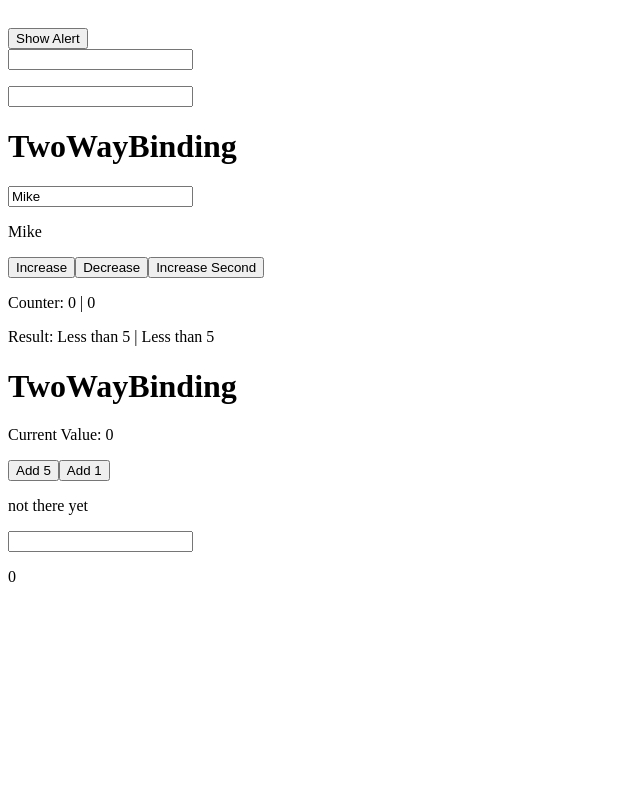
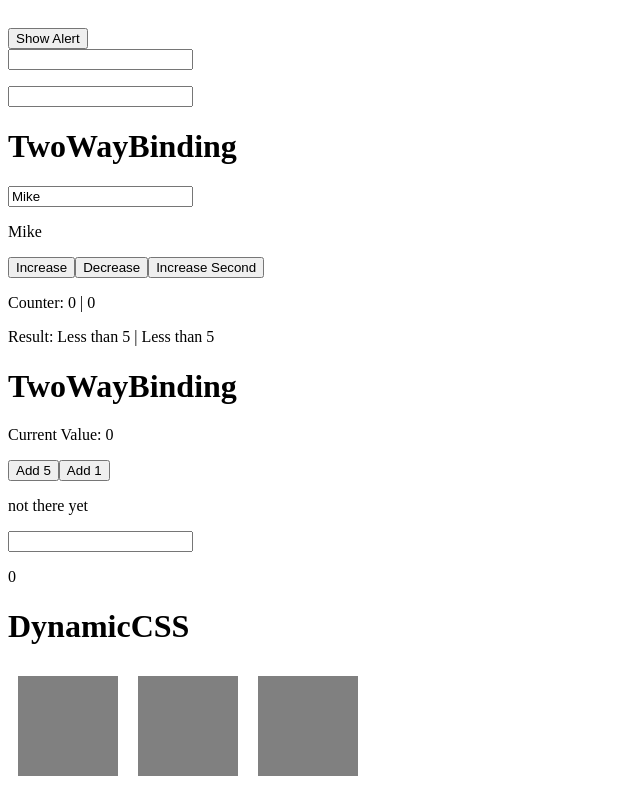
Before and after one commit to mikeliketool/vue-fundamentals, a Vue app: page / in a window 1280 px wide. Shown: the part 697-1495 px from the top of the page, without its empty margins (0-640 px from the left). Before the commit the page ends 1299 px from the top, so only its background shows below. Built offline with nearby package versions, Linux system fonts and the light colour scheme.

Commit message:
Change css on click

```diff
--- a/src/App.vue
+++ b/src/App.vue
@@ -6,6 +6,7 @@
     <EventsExercise />
     <TwoWayBinding />
     <TwoWayBindingExercise />
+    <DynamicCSS />
   </div>
 </template>
 
@@ -16,6 +17,7 @@ import Events from './components/Events.vue'
 import EventsExercise from './components/EventsExercise.vue'
 import TwoWayBinding from './components/TwoWayBinding.vue'
 import TwoWayBindingExercise from './components/TwoWayBindingExercise.vue'
+import DynamicCSS from './components/DynamicCSS.vue'
 
 export default {
   name: 'App',
@@ -25,7 +27,8 @@ export default {
     Events,
     EventsExercise,
     TwoWayBinding,
-    TwoWayBindingExercise
+    TwoWayBindingExercise,
+    DynamicCSS
   }
 }
 </script>
--- /dev/null
+++ b/src/components/DynamicCSS.vue
@@ -0,0 +1,43 @@
+<template>
+  <div class='dynamic_css'>
+    <h1 v-once>{{ title }}</h1>
+    <div
+      class='demo'
+      @click='attachRed = !attachRed'
+      :class='{red: attachRed}'
+    ></div>
+    <div class='demo' :class='{red: attachRed}'></div>
+    <div class='demo'></div>
+  </div>
+</template>
+
+<script>
+export default {
+  name: 'DynamicCSS',
+  data() {
+		return {
+      title: 'DynamicCSS',
+      attachRed: false
+    }
+  }
+}
+</script>
+
+<style>
+  .demo {
+    width: 100px;
+    height:100px;
+    background-color: gray;
+    display: inline-block;
+    margin: 10px;
+  }
+  .red {
+    background-color: red;
+  }
+  .green {
+    background-color: green;
+  }
+  .blue {
+    background-color: blue;
+  }
+</style>
```
